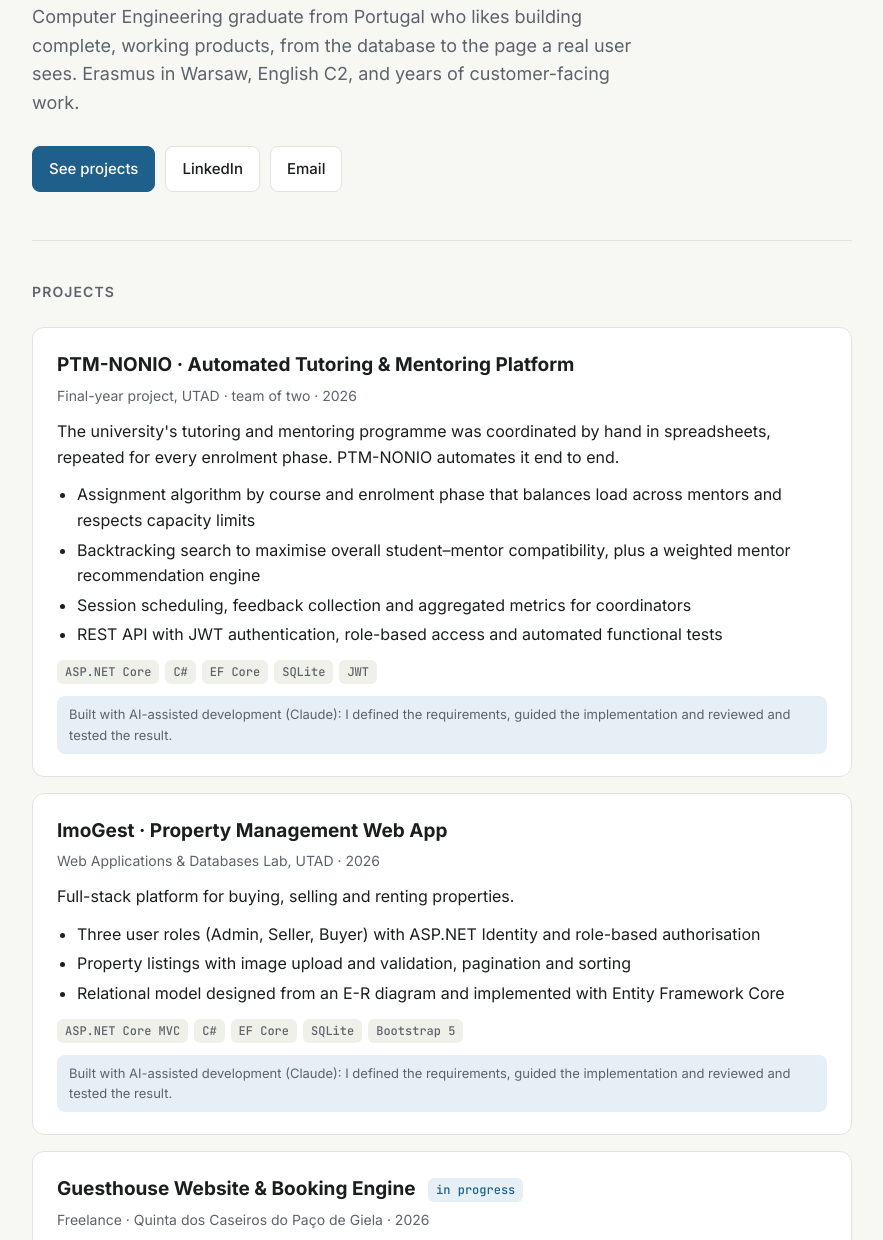
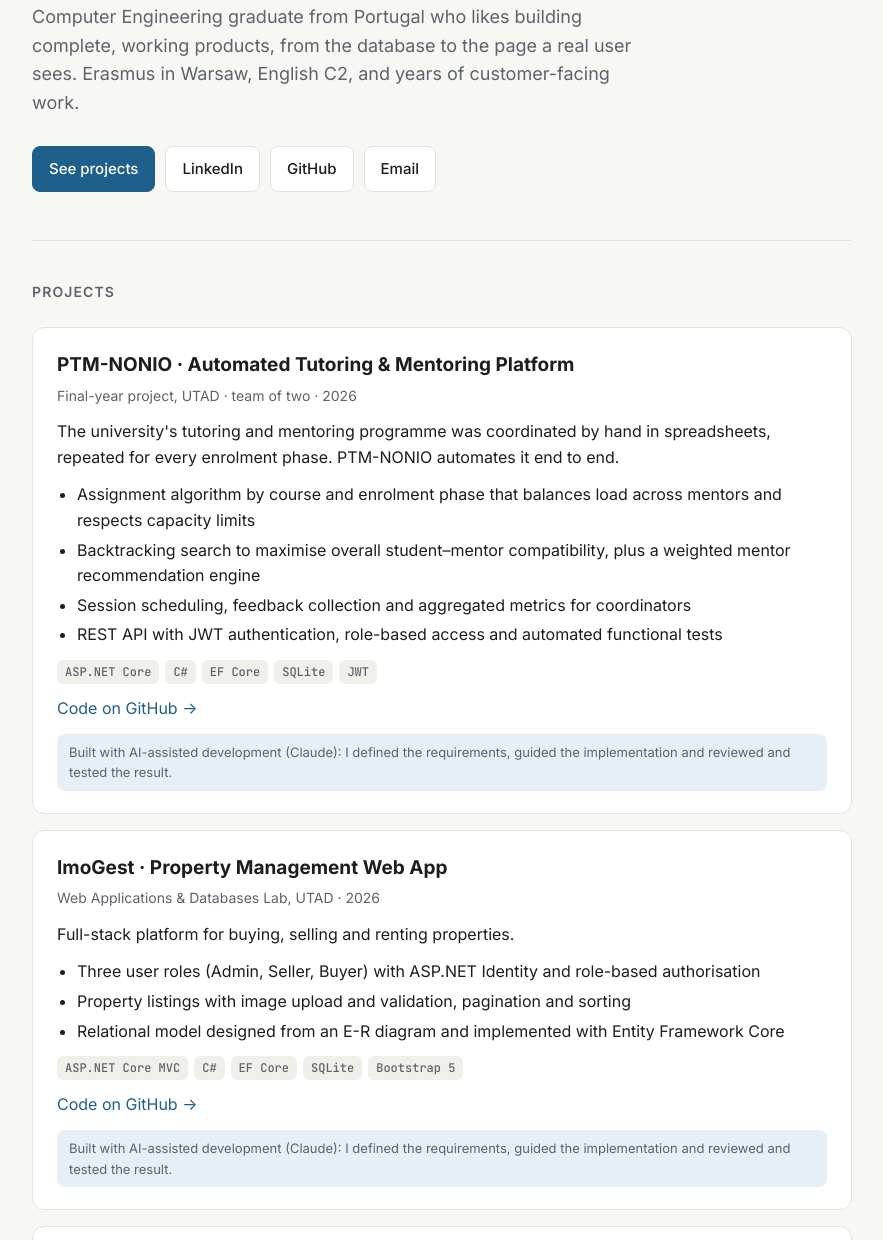
Before and after one commit to Paredes27/Paredes27.github.io, a plain HTML site: page index.html in a window 1280 px wide. Shown: the part 222-1462 px from the top of the page, without its empty margins (198-1081 px from the left). Drawn offline with Linux system fonts and the light colour scheme.

Commit message:
Update index.html

```diff
--- a/index.html
+++ b/index.html
@@ -78,6 +78,7 @@ footer{padding:40px 0 60px;border-top:1px solid var(--line);color:var(--muted);f
   <div class="cta">
     <a class="btn primary" href="#projects">See projects</a>
     <a class="btn" href="https://www.linkedin.com/in/joao-goncalves-dev/" target="_blank" rel="noopener">LinkedIn</a>
+    <a class="btn" href="https://github.com/Paredes27" target="_blank" rel="noopener">GitHub</a>
     <a class="btn" href="mailto:joaoplg2003@gmail.com">Email</a>
   </div>
 </header>
@@ -96,6 +97,7 @@ footer{padding:40px 0 60px;border-top:1px solid var(--line);color:var(--muted);f
       <li>REST API with JWT authentication, role-based access and automated functional tests</li>
     </ul>
     <div class="tags"><span class="tag">ASP.NET Core</span><span class="tag">C#</span><span class="tag">EF Core</span><span class="tag">SQLite</span><span class="tag">JWT</span></div>
+    <p style="margin:12px 0 0"><a href="https://github.com/Paredes27/PTM-NONIO" target="_blank" rel="noopener">Code on GitHub →</a></p>
     <div class="note">Built with AI-assisted development (Claude): I defined the requirements, guided the implementation and reviewed and tested the result.</div>
   </article>
 
@@ -109,6 +111,7 @@ footer{padding:40px 0 60px;border-top:1px solid var(--line);color:var(--muted);f
       <li>Relational model designed from an E-R diagram and implemented with Entity Framework Core</li>
     </ul>
     <div class="tags"><span class="tag">ASP.NET Core MVC</span><span class="tag">C#</span><span class="tag">EF Core</span><span class="tag">SQLite</span><span class="tag">Bootstrap 5</span></div>
+    <p style="margin:12px 0 0"><a href="https://github.com/Paredes27/ImoGest" target="_blank" rel="noopener">Code on GitHub →</a></p>
     <div class="note">Built with AI-assisted development (Claude): I defined the requirements, guided the implementation and reviewed and tested the result.</div>
   </article>
 
@@ -174,7 +177,7 @@ footer{padding:40px 0 60px;border-top:1px solid var(--line);color:var(--muted);f
 
 <footer id="contact"><div class="wrap">
   <p style="margin:0 0 8px;color:var(--text);font-weight:600">Get in touch</p>
-  <p style="margin:0"><a href="mailto:joaoplg2003@gmail.com">joaoplg2003@gmail.com</a> · <a href="https://www.linkedin.com/in/joao-goncalves-dev/" target="_blank" rel="noopener">LinkedIn</a> · Arcos de Valdevez, Portugal</p>
+  <p style="margin:0"><a href="mailto:joaoplg2003@gmail.com">joaoplg2003@gmail.com</a> · <a href="https://www.linkedin.com/in/joao-goncalves-dev/" target="_blank" rel="noopener">LinkedIn</a> · <a href="https://github.com/Paredes27" target="_blank" rel="noopener">GitHub</a> · Arcos de Valdevez, Portugal</p>
 </div></footer>
 </body>
 </html>
```
